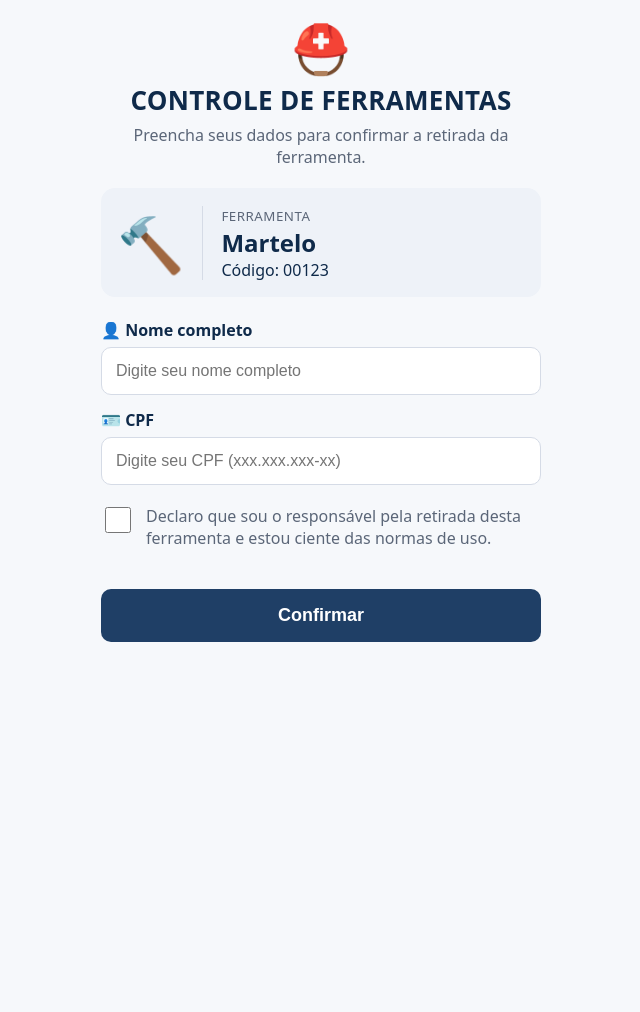
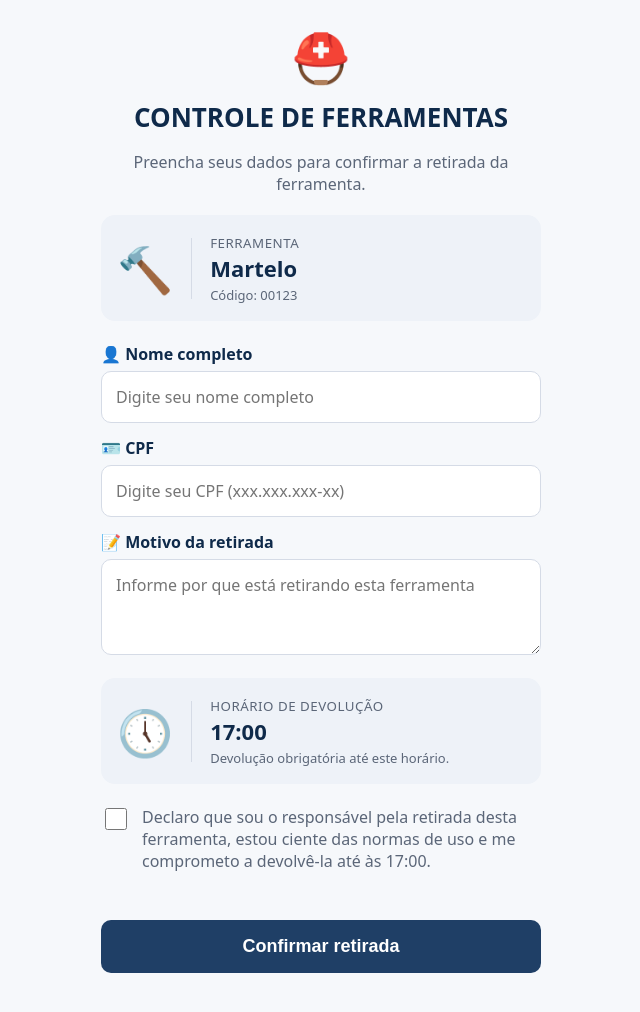
Before and after one commit to decoFxx/estoque, a plain HTML site: page index.html in a window 1280 px wide. Shown: the whole page, without its empty margins (319-959 px from the left). Before the commit the page ends 800 px from the top, so only its background shows below. Drawn offline with Linux system fonts and the light colour scheme.

Commit message:
Update index.html

```diff
--- a/index.html
+++ b/index.html
@@ -1,57 +1,13 @@
+
 <!DOCTYPE html>
 <html lang="pt-BR">
 <head>
+<meta charset="utf-8">
+<meta name="viewport" content="width=device-width, initial-scale=1">
+<title>Controle de Ferramentas</title>
 
-  <meta charset="utf-8">
-  <meta name="viewport" content="width=device-width, initial-scale=1">
-  <title>Controle de Ferramentas</title>
-  <link rel="stylesheet" href="style.css">
-</head>
-<body>
-  <main>
-    <div id="form">
-      <div class="logo">⛑️</div>
-      <h1>CONTROLE DE FERRAMENTAS</h1>
-      <p class="sub">Preencha seus dados para confirmar a retirada da ferramenta.</p>
-
-      <div class="tool">
-        <div class="ic">🔨</div>
-        <div>
-          <small>FERRAMENTA</small>
-          <b id="tn">Martelo</b>
-          <span id="tc">Código: 00123</span>
-        </div>
-      </div>
-
-      <label for="nome">👤 Nome completo</label>
-      <input id="nome" type="text" placeholder="Digite seu nome completo" autocomplete="name">
-
-      <label for="cpf">🪪 CPF</label>
-      <input id="cpf" type="tel" inputmode="numeric" maxlength="14"
-             placeholder="Digite seu CPF (xxx.xxx.xxx-xx)">
-
-      <label class="chk">
-        <input id="ok" type="checkbox">
-        <span>Declaro que sou o responsável pela retirada desta ferramenta e estou ciente das normas de uso.</span>
-      </label>
-
-      <p class="err" id="err"></p>
-      <button id="btn">Confirmar</button>
-    </div>
-
-    <div class="ok" id="done">
-      <div class="big">✅</div>
-      <h2>Retirada confirmada</h2>
-      <div class="rec" id="rec"></div>
-      <button class="sec" id="wa">Enviar comprovante por WhatsApp</button>
-    </div>
-  </main>
-
-  <script src="script.js"></script>
-</body>
-</html>
 <style>
-    :root {
+:root {
   --bg: #f6f8fb;
   --card: #fff;
   --ink: #0f2a4a;
@@ -63,7 +19,6 @@
   --ok: #1a7f4b;
 }
 
-/* Modo escuro automático */
 @media (prefers-color-scheme: dark) {
   :root {
     --bg: #0e1621;
@@ -78,13 +33,15 @@
   }
 }
 
-* { box-sizing: border-box; }
+* {
+  box-sizing: border-box;
+}
 
 body {
   margin: 0;
   background: var(--bg);
   color: var(--ink);
-  font-family: system-ui, -apple-system, "Segoe UI", Roboto, Arial, sans-serif;
+  font-family: system-ui, Arial, sans-serif;
 }
 
 main {
@@ -94,11 +51,20 @@ main {
   text-align: center;
 }
 
-.logo { font-size: 48px; line-height: 1; }
-h1 { font-size: 26px; margin: 10px 0 6px; letter-spacing: .3px; }
-.sub { color: var(--muted); margin: 0 0 20px; }
+.logo {
+  font-size: 48px;
+}
 
-/* Cartão da ferramenta */
+h1 {
+  font-size: 26px;
+  margin: 10px 0 6px;
+}
+
+.sub {
+  color: var(--muted);
+  margin-bottom: 20px;
+}
+
 .tool {
   display: flex;
   align-items: center;
@@ -109,15 +75,38 @@ h1 { font-size: 26px; margin: 10px 0 6px; letter-spacing: .3px; }
   text-align: left;
   margin-bottom: 22px;
 }
-.tool .ic { font-size: 54px; padding-right: 18px; border-right: 1px solid var(--line); }
-.tool small { color: var(--muted); letter-spacing: .5px; }
-.tool b { display: block; font-size: 24px; }
 
-/* Campos */
-label { display: block; text-align: left; font-weight: 700; margin: 14px 0 6px; }
+.tool .ic {
+  font-size: 45px;
+  padding-right: 18px;
+  border-right: 1px solid var(--line);
+}
+
+.tool small {
+  color: var(--muted);
+  letter-spacing: .5px;
+}
+
+.tool b {
+  display: block;
+  font-size: 22px;
+}
+
+.tool span {
+  font-size: 13px;
+  color: var(--muted);
+}
+
+label {
+  display: block;
+  text-align: left;
+  font-weight: 700;
+  margin: 14px 0 6px;
+}
 
 input[type=text],
-input[type=tel] {
+input[type=tel],
+textarea {
   width: 100%;
   padding: 14px;
   border: 1px solid var(--line);
@@ -125,9 +114,13 @@ input[type=tel] {
   background: var(--card);
   color: var(--ink);
   font-size: 16px;
+  font-family: inherit;
 }
 
-/* Declaração */
+textarea {
+  resize: vertical;
+}
+
 .chk {
   display: flex;
   gap: 12px;
@@ -137,9 +130,14 @@ input[type=tel] {
   color: var(--muted);
   font-weight: 400;
 }
-.chk input { width: 26px; height: 26px; flex: none; margin-top: 2px; }
 
-/* Botões */
+.chk input {
+  width: 22px;
+  height: 22px;
+  flex: none;
+  margin-top: 2px;
+}
+
 button {
   width: 100%;
   padding: 16px;
@@ -151,92 +149,306 @@ button {
   font-weight: 700;
   cursor: pointer;
 }
-button:disabled { opacity: .6; }
 
-.err { color: var(--err); text-align: left; min-height: 20px; margin: 8px 0 0; font-size: 14px; }
+button:disabled {
+  opacity: .6;
+}
 
-/* Tela de confirmação */
-.ok { display: none; }
-.ok .big { font-size: 56px; }
-.ok h2 { color: var(--ok); }
-.rec { background: var(--soft); border-radius: 12px; padding: 14px; text-align: left; line-height: 1.6; }
-.sec { margin-top: 12px; background: transparent; border: 1px solid var(--line); color: var(--ink); }
+.err {
+  color: var(--err);
+  text-align: left;
+  min-height: 20px;
+  margin: 8px 0;
+  font-size: 14px;
+}
+
+.ok {
+  display: none;
+}
+
+.ok .big {
+  font-size: 56px;
+}
+
+.ok h2 {
+  color: var(--ok);
+}
+
+.rec {
+  background: var(--soft);
+  border-radius: 12px;
+  padding: 16px;
+  text-align: left;
+  line-height: 1.8;
+  overflow-wrap: anywhere;
+}
+
+.sec {
+  margin-top: 12px;
+  background: transparent;
+  border: 1px solid var(--line);
+  color: var(--ink);
+}
 </style>
+</head>
+
+<body>
+
+<main>
+
+<div id="form">
+
+  <div class="logo">⛑️</div>
+
+  <h1>CONTROLE DE FERRAMENTAS</h1>
+
+  <p class="sub">
+    Preencha seus dados para confirmar a retirada da ferramenta.
+  </p>
+
+  <div class="tool">
+    <div class="ic">🔨</div>
+    <div>
+      <small>FERRAMENTA</small>
+      <b id="tn">Martelo</b>
+      <span id="tc">Código: 00123</span>
+    </div>
+  </div>
+
+  <label for="nome">👤 Nome completo</label>
+  <input
+    id="nome"
+    type="text"
+    placeholder="Digite seu nome completo"
+    autocomplete="name"
+  >
+
+  <label for="cpf">🪪 CPF</label>
+  <input
+    id="cpf"
+    type="tel"
+    inputmode="numeric"
+    maxlength="14"
+    placeholder="Digite seu CPF (xxx.xxx.xxx-xx)"
+  >
+
+  <label for="motivo">📝 Motivo da retirada</label>
+  <textarea
+    id="motivo"
+    rows="3"
+    maxlength="300"
+    placeholder="Informe por que está retirando esta ferramenta"
+  ></textarea>
+
+  <div class="tool" style="margin-top:18px;">
+    <div class="ic">🕔</div>
+    <div>
+      <small>HORÁRIO DE DEVOLUÇÃO</small>
+      <b>17:00</b>
+      <span>Devolução obrigatória até este horário.</span>
+    </div>
+  </div>
+
+  <label class="chk">
+    <input id="ok" type="checkbox">
+    <span>
+      Declaro que sou o responsável pela retirada desta ferramenta,
+      estou ciente das normas de uso e me comprometo a devolvê-la
+      até às 17:00.
+    </span>
+  </label>
+
+  <p class="err" id="err"></p>
+
+  <button id="btn">Confirmar retirada</button>
+
+</div>
+
+<div class="ok" id="done">
+
+  <div class="big">✅</div>
+
+  <h2>Retirada confirmada!</h2>
+
+  <p class="sub">
+    Confira os dados do comprovante abaixo.
+  </p>
+
+  <div class="rec" id="rec"></div>
+
+  <button class="sec" id="wa">
+    Enviar comprovante por WhatsApp
+  </button>
+
+</div>
+
+</main>
+
 <script>
-    (function () {
+(function () {
+
   const $ = (id) => document.getElementById(id);
 
-  // 1. Nome e código da ferramenta vêm do link: ?ferramenta=Furadeira&codigo=00124
+  // Dados da ferramenta pelo link
+  // Exemplo: ?ferramenta=Furadeira&codigo=00124
+
   const params = new URLSearchParams(location.search);
+
   const nomeF = params.get("ferramenta") || "Martelo";
   const cod = params.get("codigo") || "00123";
+
   $("tn").textContent = nomeF;
   $("tc").textContent = "Código: " + cod;
 
-  // 2. Máscara do CPF: vai colocando pontos e traço enquanto digita
+  // Máscara do CPF
+
   $("cpf").addEventListener("input", (e) => {
+
     let v = e.target.value.replace(/\D/g, "").slice(0, 11);
+
     v = v.replace(/(\d{3})(\d)/, "$1.$2")
          .replace(/(\d{3})(\d)/, "$1.$2")
          .replace(/(\d{3})(\d{1,2})$/, "$1-$2");
+
     e.target.value = v;
+
   });
 
-  // 3. Validação do CPF (confere os dois dígitos verificadores)
+  // Validação do CPF
+
   function cpfValido(c) {
+
     c = c.replace(/\D/g, "");
-    if (c.length !== 11 || /^(\d)\1+$/.test(c)) return false;
+
+    if (c.length !== 11 || /^(\d)\1+$/.test(c)) {
+      return false;
+    }
+
     for (let t = 9; t < 11; t++) {
+
       let soma = 0;
-      for (let i = 0; i < t; i++) soma += c[i] * (t + 1 - i);
+
+      for (let i = 0; i < t; i++) {
+        soma += Number(c[i]) * (t + 1 - i);
+      }
+
       const digito = (soma * 10) % 11 % 10;
-      if (digito != c[t]) return false;
+
+      if (digito !== Number(c[t])) {
+        return false;
+      }
+
     }
+
     return true;
   }
 
-  // Evita que um nome digitado quebre o HTML
+  // Proteção para exibir textos no comprovante
+
   function esc(s) {
+
     const d = document.createElement("div");
+
     d.textContent = s;
+
     return d.innerHTML;
   }
 
-  // 4. Clique no botão Confirmar
+  // Confirmação da retirada
+
   $("btn").addEventListener("click", () => {
+
     const nome = $("nome").value.trim();
     const cpf = $("cpf").value;
+    const motivo = $("motivo").value.trim();
+
+    const horarioDevolucao = "17:00";
+
     const err = $("err");
+
     err.textContent = "";
 
-    if (nome.split(/\s+/).length < 2) { err.textContent = "Digite seu nome completo."; return; }
-    if (!cpfValido(cpf)) { err.textContent = "CPF inválido. Confira os números."; return; }
-    if (!$("ok").checked) { err.textContent = "Marque a declaração para continuar."; return; }
+    if (nome.split(/\s+/).length < 2) {
+      err.textContent = "Digite seu nome completo.";
+      return;
+    }
+
+    if (!cpfValido(cpf)) {
+      err.textContent = "CPF inválido. Confira os números.";
+      return;
+    }
+
+    if (motivo.length < 5) {
+      err.textContent = "Informe o motivo da retirada da ferramenta.";
+      return;
+    }
+
+    if (!$("ok").checked) {
+      err.textContent = "Marque a declaração para continuar.";
+      return;
+    }
 
     const dataTxt = new Date().toLocaleString("pt-BR");
 
-    // Comprovante na tela
+    // Monta comprovante
+
     $("rec").innerHTML =
+
       "<b>Nome:</b> " + esc(nome) +
+
       "<br><b>CPF:</b> " + esc(cpf) +
-      "<br><b>Ferramenta:</b> " + esc(nomeF) + " (" + esc(cod) + ")" +
-      "<br><b>Data/hora:</b> " + esc(dataTxt);
 
-    // Botão que envia o comprovante pelo WhatsApp
+      "<br><b>Ferramenta:</b> " +
+      esc(nomeF) + " (" + esc(cod) + ")" +
+
+      "<br><b>Motivo da retirada:</b> " +
+      esc(motivo) +
+
+      "<br><b>Horário de devolução:</b> " +
+      horarioDevolucao +
+
+      "<br><b>Data/hora da retirada:</b> " +
+      esc(dataTxt);
+
+    // Envio pelo WhatsApp
+
     $("wa").onclick = () => {
+
       const msg =
-        "RETIRADA DE FERRAMENTA\n" +
+
+        "RETIRADA DE FERRAMENTA\n\n" +
+
         "Nome: " + nome + "\n" +
+
         "CPF: " + cpf + "\n" +
+
         "Ferramenta: " + nomeF + " (" + cod + ")\n" +
-        "Data: " + dataTxt + "\n" +
+
+        "Motivo da retirada: " + motivo + "\n" +
+
+        "Horário de devolução: " + horarioDevolucao + "\n" +
+
+        "Data/hora da retirada: " + dataTxt + "\n\n" +
+
         "Declaro ser o responsável pela retirada e estar ciente das normas de uso.";
-      window.open("https://wa.me/?text=" + encodeURIComponent(msg), "_blank");
+
+      window.open(
+        "https://wa.me/?text=" + encodeURIComponent(msg),
+        "_blank"
+      );
+
     };
 
-    // Troca a tela do formulário pela tela de confirmação
+    // Mostra confirmação
+
     $("form").style.display = "none";
+
     $("done").style.display = "block";
+
   });
+
 })();
 </script>
+
+</body>
+</html>
```
